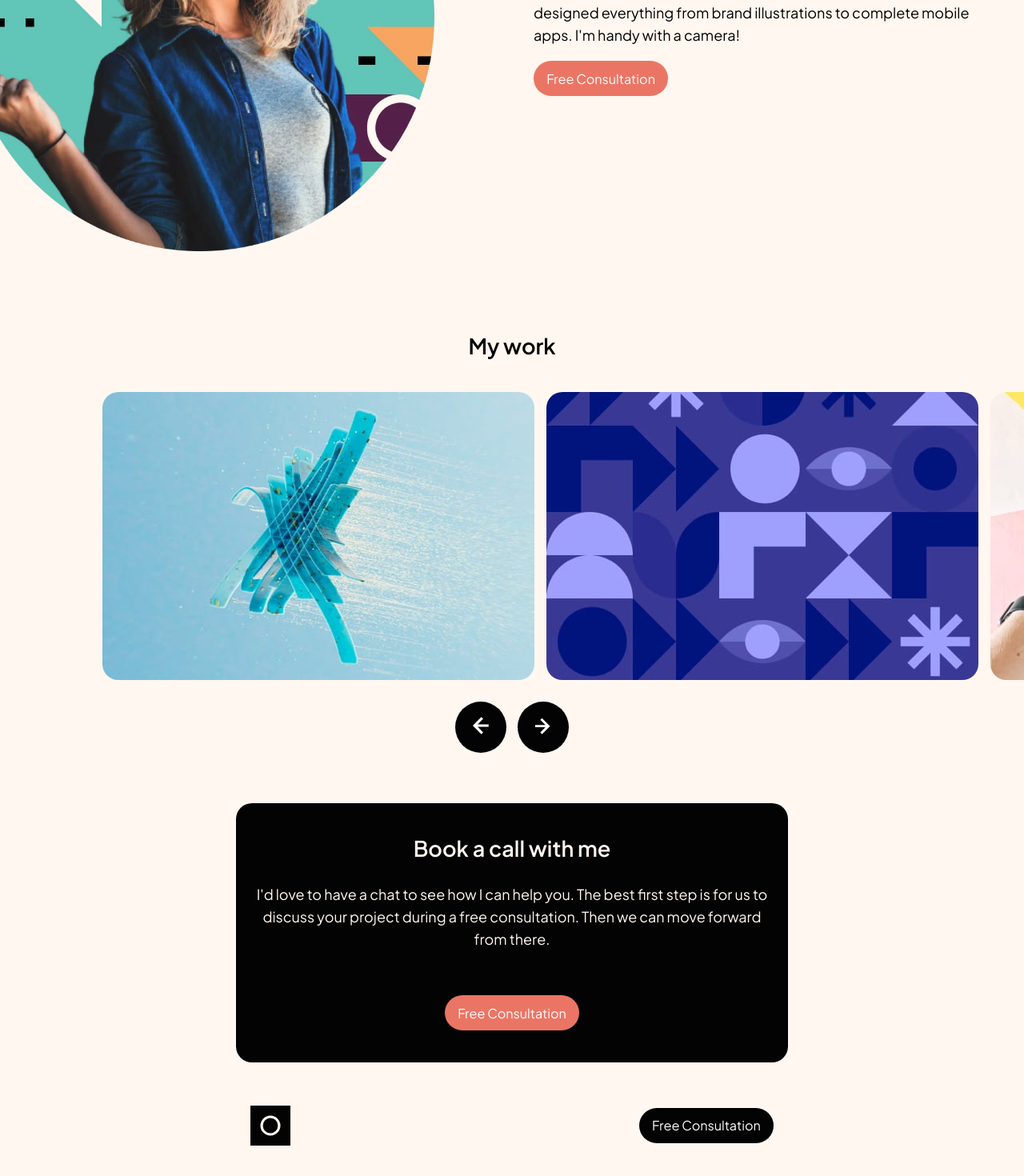
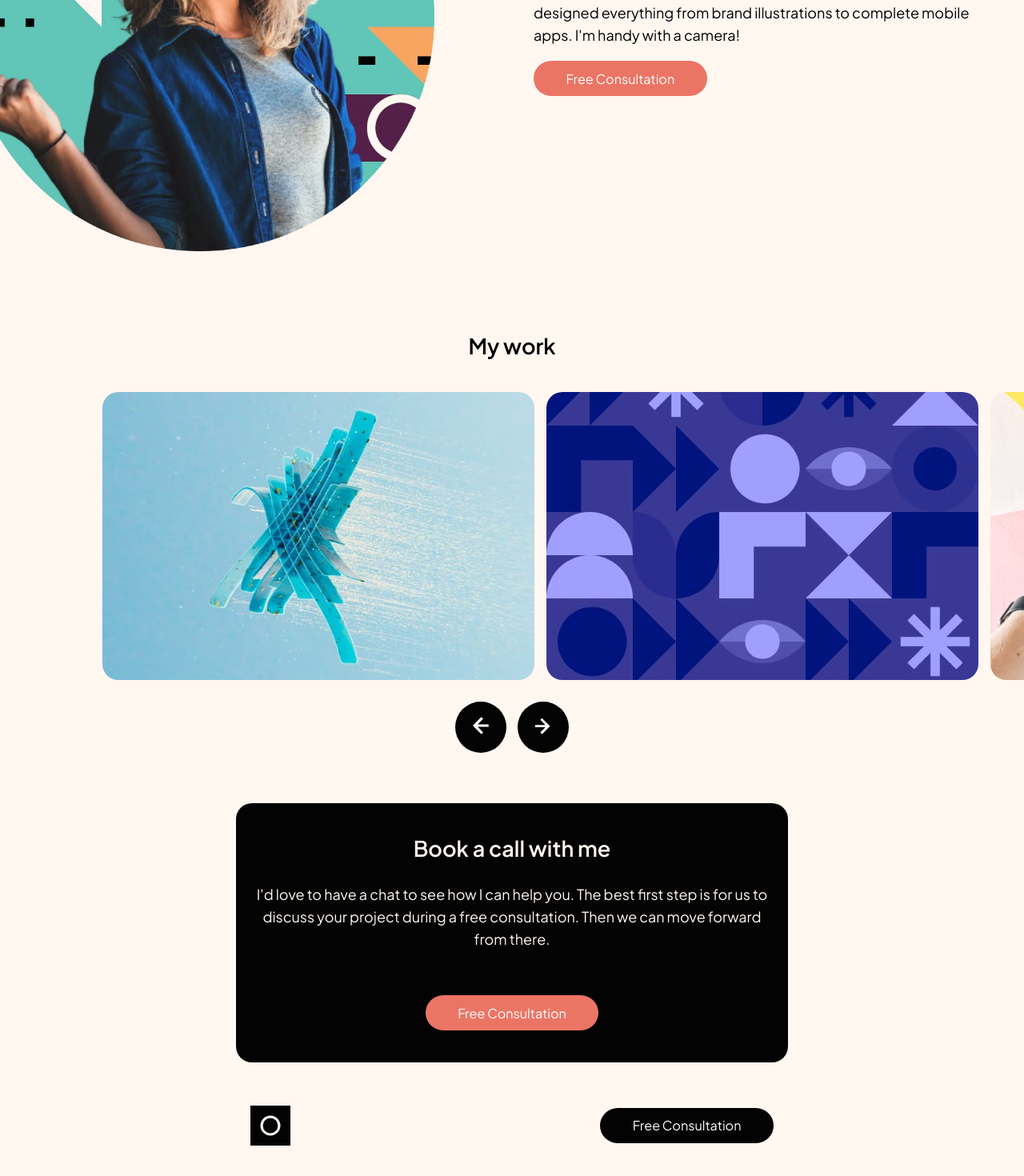
Before and after one commit to sammyodiagbe/single-page-design-portfolio, a React (Create React App) app: page / in a window 1280 px wide. Shown: the part 1162-2632 px from the top of the page at 80% size. Built offline with nearby package versions, Linux system fonts and the light colour scheme.

Commit message:
working on scroll error

```diff
--- a/src/App.js
+++ b/src/App.js
@@ -36,7 +36,7 @@ function App() {
   }, []);
 
   const moveSliderLeft = () => {
-    let by = scrollAmount - (mobile ? 290 : 560);
+    let by = sliderRef.current.scrollLeft - (mobile ? 290 : 560);
     console.log(by);
     sliderRef.current.scrollTo({
       left: by,
@@ -47,7 +47,7 @@ function App() {
   };
 
   const moveSliderRight = () => {
-    let by = scrollAmount + (mobile ? 290 : 560);
+    let by = sliderRef.current.scrollLeft + (mobile ? 290 : 560);
     console.log(by, mobile);
     sliderRef.current.scrollTo({
       left: by,
--- a/src/styles/index.css
+++ b/src/styles/index.css
@@ -44,7 +44,7 @@ body footer div.container {
 
 body nav.navigation div.container a,
 body footer div.container a {
-  padding: 0.7em 1em;
+  padding: 0.7em 2.5em;
   display: inline-block;
   color: #ffffff;
   background: #030303;
@@ -185,7 +185,7 @@ body main.main section.about-me aside.writeup p {
 }
 
 body main.main section.about-me aside.writeup a {
-  padding: 0.7em 1em;
+  padding: 0.7em 2.5em;
   display: inline-block;
   color: #ffffff;
   background: #eb7565;
@@ -247,6 +247,11 @@ body main.main section.slider div.slider-controller-container button.btn {
   height: 64px;
   width: 64px;
   border-radius: 64px;
+  cursor: pointer;
+}
+
+body main.main section.slider div.slider-controller-container button.btn:hover {
+  background: #755cde;
 }
 
 body main.main section.slider div.slider-controller-container button.btn:nth-child(1) {
@@ -282,7 +287,7 @@ body main.main section.book-call div.container aside p {
 }
 
 body main.main section.book-call div.container aside a {
-  padding: 0.7em 1em;
+  padding: 0.7em 2.5em;
   display: inline-block;
   color: #ffffff;
   background: #eb7565;
--- a/src/styles/index.scss
+++ b/src/styles/index.scss
@@ -21,7 +21,7 @@ $whiteColor: #fff7f0;
 }
 
 @mixin linkBtn($backgroundColor, $hoverColor) {
-  padding: 0.7em $padding;
+  padding: 0.7em 2.5em;
   display: inline-block;
   color: #ffffff;
   background: $backgroundColor;
@@ -202,6 +202,10 @@ body {
           height: 64px;
           width: 64px;
           border-radius: 64px;
+          cursor: pointer;
+          &:hover {
+            background: $blueColor;
+          }
           &:nth-child(1) {
             margin-right: $padding;
           }
```
Also changed, not shown: 1 other file (tests, documents, lock files or other folders).
